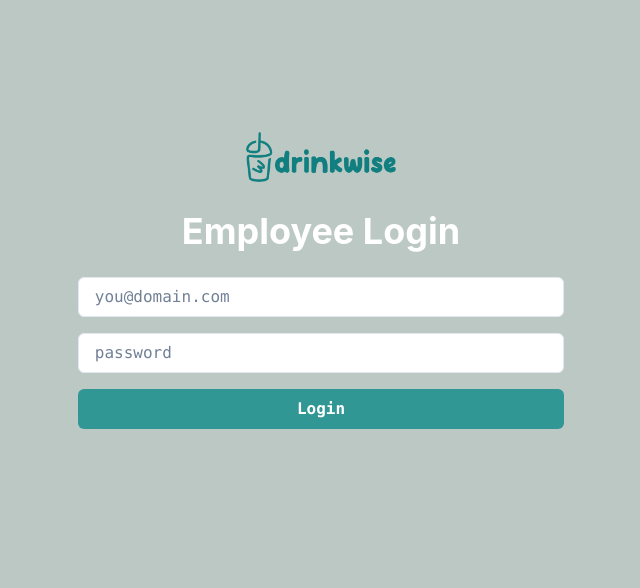
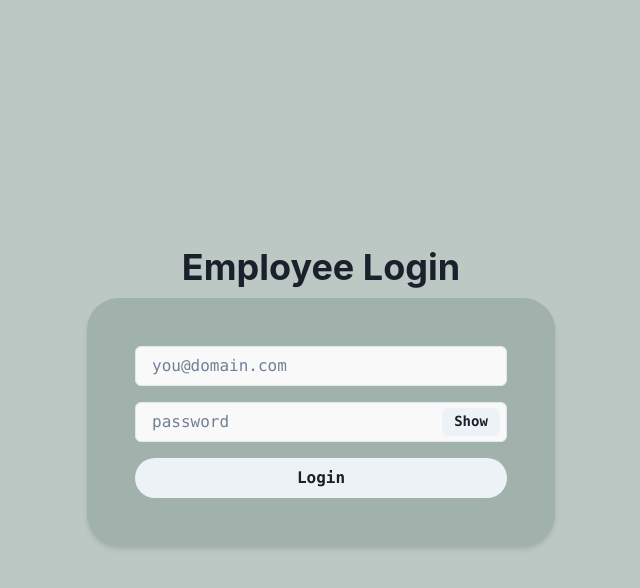
Before and after one commit to Techsip-CAP805/drinkwise, a Next.js app: page /employee/login in a window 1280 px wide. Shown: the top 588 px of the page, without its empty margins (319-959 px from the left). Built offline with nearby package versions, Linux system fonts and the light colour scheme.

Commit message:
auth customer/search-location & employee/info & admin/dashboard

```diff
--- a/model/employeeModel.js
+++ b/model/employeeModel.js
@@ -6,7 +6,8 @@ const employeeSchema = new mongoose.Schema({
   lastName: { type: String, required: true },
   branchName: { type: String, required: true },
   emailAddress: { type: String, required: true, unique: true },
-  password: { type: String, required: true }
+  password: { type: String, required: true },
+  role: { type: String }
 }, { collection: 'EMPLOYEE' });
 
 const Employee = mongoose.models.Employee || mongoose.model('Employee', employeeSchema);
--- a/src/pages/admin/[userID]/dashboard.js
+++ b/src/pages/admin/[userID]/dashboard.js
@@ -17,6 +17,7 @@ import Link from 'next/link';
 import { Chart as ChartJS, CategoryScale, LinearScale, PointElement, LineElement, Title, Tooltip, Legend } from 'chart.js';
 import { useEffect, useState } from 'react';
 import AdminSideNav from '@/components/AdminSideNav.js';
+import { withRole } from '../../../../lib/auth';
 
 ChartJS.register(CategoryScale, LinearScale, PointElement, LineElement, Title, Tooltip, Legend);
 
@@ -98,3 +99,7 @@ export default function Dashboard() {
     </Flex>
   );
 }
+
+
+//auth
+export const getServerSideProps = withRole(['admin'], '/admin');
--- a/src/pages/api/employeeRegisterApi.js
+++ b/src/pages/api/employeeRegisterApi.js
@@ -26,6 +26,7 @@ export default async function handler(req, res) {
       branchName,
       emailAddress,
       password: hashedPassword,
+      role: 'employee'
     });
 
     try {
--- a/src/pages/employee/employeeAccount.js
+++ b/src/pages/employee/employeeAccount.js
@@ -4,6 +4,7 @@ import Navbar from "../../components/Navbar";
 import SideNav from "../../components/SideNav";
 import Footer from "../../components/Footer";
 import EditAccountInfo from './editAccountInfo';
+import { withRole } from '../../../lib/auth';
 
 const EmployeeAccount = () => {
   const [formData, setFormData] = useState(null);
@@ -141,4 +142,7 @@ const EmployeeAccount = () => {
   );
 };
 
+//auth
+export const getServerSideProps = withRole(['employee'], '/employee/login');
+
 export default EmployeeAccount;
--- a/src/pages/employee/login.js
+++ b/src/pages/employee/login.js
@@ -1,110 +1,95 @@
-import React, { useRef } from 'react';
-import Image from 'next/image';
-import {
-  Box,
-  Button,
-  Container,
-  Flex,
-  Input,
-  Heading,
-  VStack,
-  useToast,
-  Link,
-  Center
-} from '@chakra-ui/react';
+// employee login
+import React, { useState, useRef } from 'react';
+import { useToast, Box, Container, Flex, Input, Button, InputGroup, Stack, Link, FormControl, FormHelperText, InputRightElement, Heading } from '@chakra-ui/react';
+import Router from 'next/router';
+import { signIn } from 'next-auth/react';
 
-const LoginPage = () => {
-  const emailRef = useRef();
-  const passwordRef = useRef();
+const empLogin = () => {
+  const [showPassword, setShowPassword] = useState(false);
+  const emailRef = useRef(null);
+  const passwordRef = useRef(null);
   const toast = useToast();
 
-  const handleLogin = async (e) => {
-    e.preventDefault();
+  const handleShowClick = () => setShowPassword(!showPassword);
+
+  const handleLogin = async (event) => {
+    event.preventDefault();
 
     const email = emailRef.current.value;
     const password = passwordRef.current.value;
 
-    console.log('Entered email:', email);
-    console.log('Entered password:', password);
-
-    try {
-      const response = await fetch('/api/employeeLogin', {
-        method: 'POST',
-        headers: {
-          'Content-Type': 'application/json',
-        },
-        body: JSON.stringify({ email, password }),
+    const result = await signIn('credentials', {
+      redirect: false,
+      email,
+      password,
+      userType: 'employee' //for employee login
     });
 
-      const data = await response.json();
-      console.log('API response:', data);
-
-      if (response.ok) {
+    if (result.error) {
       toast({
-          title: 'Login successful.',
-          description: data.message,
-          status: 'success',
-          duration: 5000,
+        title: 'Login Failed',
+        description: result.error,
+        status: 'error',
+        duration: 3000,
         isClosable: true,
       });
     } else {
       toast({
-          title: 'Login failed.',
-          description: data.message,
-          status: 'error',
-          duration: 5000,
+        title: 'Login Successful',
+        // description: 'Welcome back!',
+        status: 'success',
+        duration: 3000,
         isClosable: true,
       });
-      }
-    } catch (error) {
-      console.error('Error during login request:', error);
-      toast({
-        title: 'Login failed.',
-        description: 'An error occurred. Please try again.',
-        status: 'error',
-        duration: 5000,
-        isClosable: true,
-      });
+      Router.push('/employee/employeeAccount');
     }
   };
 
   return (
-    <Box bg="#bcc8c3">
-      <Container w="100vw" minH="100vh" maxW="7xl" py={10}>
-        <Flex direction="column" justify="center" align="center" w="100%" h="100%" mt={20}>
-          <Link href="/employee/orders/incoming" my={3}>
-            <Center>
-              <Image src='/header-log.png' width={150} height={100} alt='logo'/>
-            </Center>
-          </Link>
-          <VStack spacing={6} p={4} w="100%" align="center">
-            <Heading color="white">Employee Login</Heading>
-            <Box as="form" onSubmit={handleLogin} w={{ base: "90%", md: "80%", lg: "40%" }}>
-              <VStack spacing={4}>
-                <Input
-                  ref={emailRef}
-                  placeholder="you@domain.com"
-                  type="email"
-                  bg="white"
-                  color="black"
-                />
+    <Box bg='#bcc8c3'>
+      <Container w='100vw' h='100vh' maxH='100vh' maxW='7xl'>
+        <Flex flexDirection="column" width="100wh" height="100vh" justifyContent="center" alignItems="center">
+          <Stack flexDir="column" mb="2" justifyContent="center" alignItems="center">
+            <Heading>Employee Login</Heading>
+            <Box minW={{ base: "90%", md: "468px" }}>
+              <form onSubmit={handleLogin}>
+                <Stack spacing={4} p="3rem" backgroundColor="#a0b2ab" boxShadow="md" borderRadius='2em'>
+                  <FormControl>
+                    <InputGroup>
+                      <Input ref={emailRef} type="email" placeholder="you@domain.com" backgroundColor="whiteAlpha.900" required />
+                    </InputGroup>
+                  </FormControl>
+                  <FormControl>
+                    <InputGroup>
                       <Input
                         ref={passwordRef}
+                        type={showPassword ? "text" : "password"}
                         placeholder="password"
-                  type="password"
-                  bg="white"
-                  color="black"
+                        backgroundColor="whiteAlpha.900"
+                        required
                       />
-                <Button type="submit" colorScheme="teal" w="full">
+                      <InputRightElement width="4.5rem">
+                        <Button h="1.75rem" size="sm" onClick={handleShowClick}>{showPassword ? "Hide" : "Show"}</Button>
+                      </InputRightElement>
+                    </InputGroup>
+                    {/* <FormHelperText textAlign="right">
+                      <Link _hover={{ color: 'teal' }}>forgot password?</Link>
+                    </FormHelperText> */}
+                  </FormControl>
+                  <Button borderRadius={'2em'} type="submit" variant="solid" width="full" _hover={{ bg: 'teal' }}>
                     Login
                   </Button>
-              </VStack>
+                </Stack>
+              </form>
             </Box>
-          </VStack>
+          </Stack>
+          {/* <Box>
+            New to us? <Link href="/signUp" _hover={{ color: 'teal' }}> Sign Up </Link>
+          </Box> */}
         </Flex>
       </Container>
     </Box>
   );
 };
 
-export default LoginPage;
+export default empLogin;
```
Also changed, not shown: src/pages/admin.js (+64 -33 lines). Lines whose indentation alone changed are shown as unchanged.
